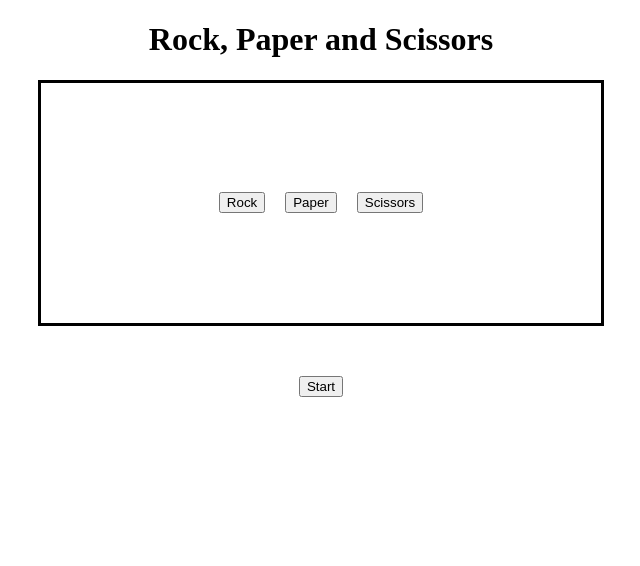
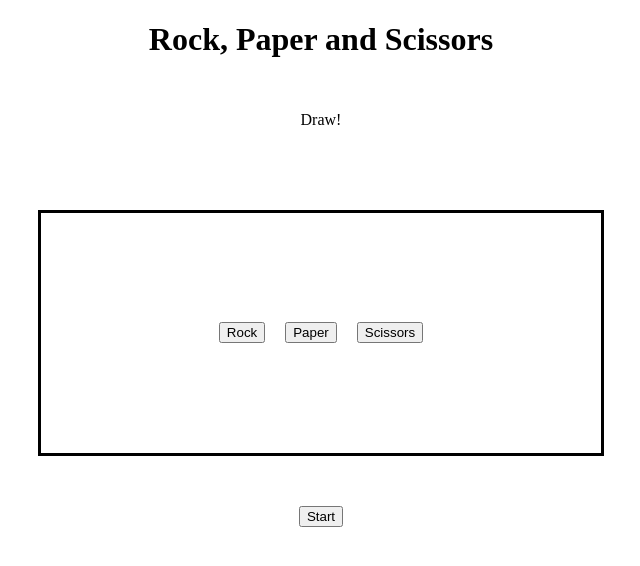
Before and after one commit to PyaesoneP/odin-rockpaperscissors, a plain HTML site: page index.html in a window 1280 px wide. Both pictures are taken after a click on the button "Rock". Shown: the whole page, without its empty margins (319-959 px from the left). Drawn offline with Linux system fonts and the light colour scheme.

Commit message:
Show the round winner on webpage display

```diff
--- a/index.html
+++ b/index.html
@@ -12,6 +12,11 @@
         <h1>Rock, Paper and Scissors</h1>
 
         <div class="container">
+            <div class="announceround">
+                <p class="roundwinner">
+                </p>
+            </div>
+
             <div class="playbuttoncontainer">
                 <button type="button" class="rockbutton">Rock</button>
                 <button type="button" class="paperbutton">Paper</button>
--- a/script/javascript.js
+++ b/script/javascript.js
@@ -12,20 +12,21 @@ let playerPick = '';
 let rockButton = document.querySelector('.rockbutton');
 let paperButton = document.querySelector('.paperbutton');
 let scissorButton = document.querySelector('.scissorsbutton');
+let roundWinner = document.querySelector('.roundwinner');
 
 rockButton.addEventListener('click', () => {
         playerPick = choices[0];
-        console.log(playRound(playerPick, getComputerChoice(choices)));
+        roundWinner.textContent = playRound(playerPick, getComputerChoice(choices));
 });
 
 paperButton.addEventListener('click', () => {
         playerPick = choices[1];
-        console.log(playRound(playerPick, getComputerChoice(choices)));
+        roundWinner.textContent = playRound(playerPick, getComputerChoice(choices));
 })
 
 scissorButton.addEventListener('click', () => {
         playerPick = choices[2];
-        console.log(playRound(playerPick, getComputerChoice(choices)));
+        roundWinner.textContent = playRound(playerPick, getComputerChoice(choices));
 })
 
 function playRound(playerSelection, computerSelection) {
--- a/styles/style.css
+++ b/styles/style.css
@@ -11,6 +11,13 @@ h1 {
     flex-direction: column;
     align-items: center;
     gap: 50px;
+}
+
+.announceround {
+    display: flex;
+    justify-content: center;
+    align-items: center;
+    height: 10vh;
 }
 
 .playbuttoncontainer {
```
